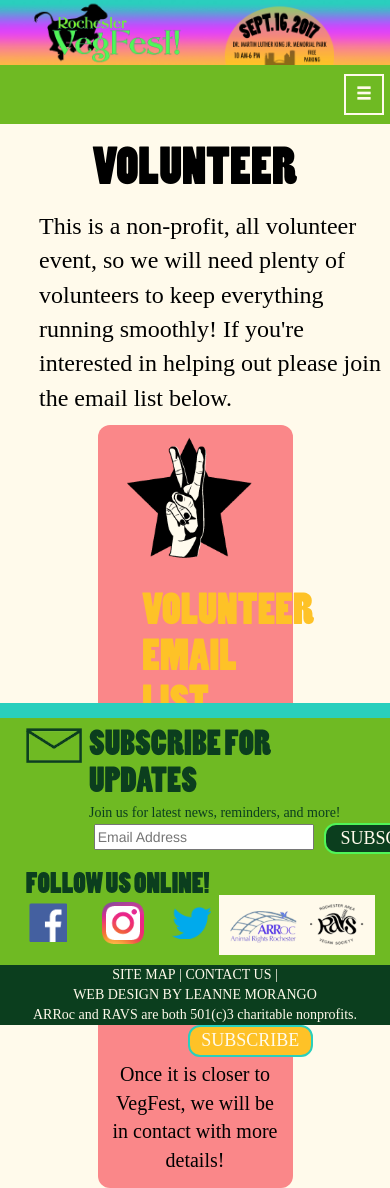
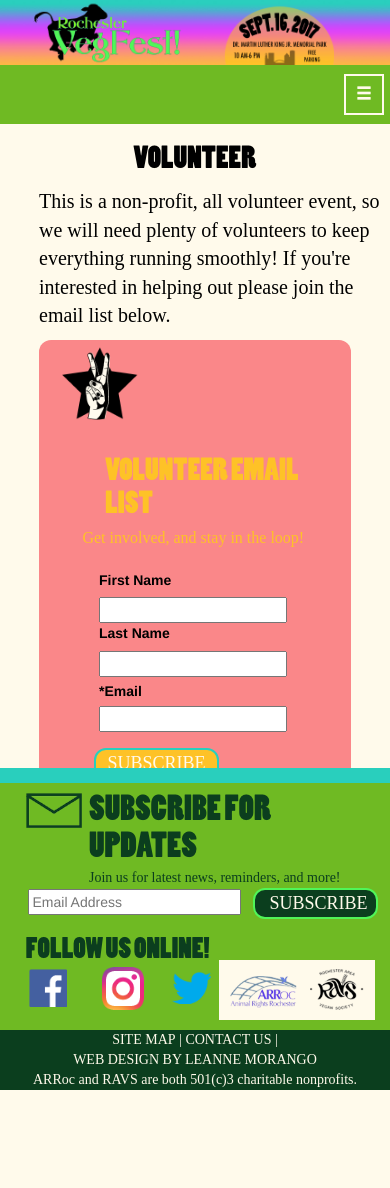
Before and after one commit to LucidDistortion/Rochester-VegFest-Website, a PHP site: page /volunteer.html in a window 390 px wide; the page is wider, and only the part inside the window is pictured. After the commit the page ends 1090 px from the top of that part, so only its background shows below. Run offline with PHP 8.4, Linux system fonts and the light colour scheme; some web fonts are replaced.

Commit message:
volunteer styling and responsivness

```diff
--- a/contact.html
+++ b/contact.html
@@ -70,7 +70,7 @@ Rochester, NY 14602</p>
 	<label for="email">Email</label><br>
 	<input type="text" id="email" name="emailaddress" placeholder="Your email" required><br>
 
-	<!--<input for="antispam"><input id="antispam" type="text" name="url" hidden><br>		Need to figure out how to hide this.-->
+	<!--<input for="antispam"><input id="antispam" type="text" name="url" hidden><br>-->
 
 	<label for="message">Message</label><br>
 	<textarea name="message" placeholder="Questions, Comments..." required></textarea><br><br>
--- a/css/contactstyles.css
+++ b/css/contactstyles.css
@@ -55,10 +55,6 @@ label {
 input[type=text] {
 	margin-bottom:1%;
 	width:25%;
-}
-
-textarea {
-	width:50%;
 }
 
 input[type=submit] {
--- a/css/volunteerstyles.css
+++ b/css/volunteerstyles.css
@@ -56,15 +56,16 @@ margin-right:auto;
 }
 
 #peace {
-	width:150px;
+	width:125px;
 	margin-left:200%;
 	margin-top:20%;
 }
 
-#mc_embed_signup{
-	width: 83%;
-	float:right;
-
+#mc_embed_signup.volunteerxup {
+	width: 100%;
+	float:left;
+	padding-top:10px;
+	padding-bottom:10px;
 }
 
 #mc_embed_signup .clear {
@@ -74,23 +75,43 @@ label {
 	color:black;
 	margin-right:3%;
 }
-input [type=email] {
-width:120%;
+input[type=email] {
+width:100%;
 }
 
-input [type=text] {
+input[type=text] {
+width:85%;
 
+}
+
+#fname {
+	margin:none;
+
+}
+
+#lname {
+	margin-left:-8%;
+}
+
+#email {
+margin:none;
+margin-top:2%;
+}
+
+textarea {
+	width:100%;
 }
 
 input.submitbutton {
 	width:125px !important;
 	background-color:#fec227 !important;
-	font-family:"Futura Condensed Medium" !important;
+	font-family:"Futura Condensed Medium", "Times New Roman" !important;
 	font-size:18px !important;
 	color:#fffaeb !important;
 	border: 2px solid #29cfbd !important;
 	border-radius:12px !important;
-
+	margin-top:13%;
+	margin-left:-4%;
 }
 .footer-email-field {
 	width:95%;
@@ -98,14 +119,6 @@ input.submitbutton {
  	left: 0;
  	margin-left:4%;
  	margin-top:1%;
-}
-
-#emailForm {
-	width: 600px;
-}
-
-.submitbutton {
-	margin-left:70%;
 }
 
 
@@ -126,16 +139,176 @@ p.volmailDetail {
 	margin-top:-2%;
 }
 
-
-
 @media screen and (max-width: 1214px) { /* Breakpoint at which footer becomes a little taller due to bottom links stacking */
 	#main {
-		padding-bottom: 600px;
+		padding-bottom: 800px;
 	}
+
+	#peace {
+	width:100px;
+	margin-top:20%;
+}
+
+input[type=email] {
+width:120%;
+}
+
+input[type=text] {
+width:120%;
+margin-top:2%;
+
+}
+
+#fname {
+	margin:none;
+
+}
+
+#lname {
+	margin-left:0 !important;
+}
+
+#email {
+margin:none;
+margin-top:2%;
+}
+
 }
 
 @media screen and (max-width: 768px) { /* The "mobile" breakpoint - footer colums stack here */
 	#main {
-		padding-bottom: 600px;
+		padding-bottom: 700px;
 	}
+
+	h1 {
+		font-size:30px;
+	}
+
+	h2.vollisttitle {
+	font-size: 30px;
+	margin-left:20%;
+	margin-right:-6%;
+	color:#fec227;
+	margin-top:10%;
 }
+
+	#peace {
+	width:90px;
+}
+
+#volunteerbox {
+width:60%;
+margin-left:20%;
+margin-right:20%;
+}
+
+	p.bodytext {
+	font-size:20px;
+
+}
+
+p.volmailDetail {
+	font-size: 16px;
+	text-align:center;
+	margin-right:-20%;
+	margin-top:-2%;
+}
+
+p.detailtext {
+	font-size:14px;
+	}
+
+input[type=email] {
+width:130%;
+}
+
+input[type=text] {
+width:130%;
+margin-top:2%;
+
+}
+
+#fname {
+	margin:none;
+
+}
+
+#lname {
+	margin-left:0 !important;
+}
+
+#email {
+margin:none;
+margin-top:2%;
+}
+
+
+
+
+@media screen and (max-width: 544px) {
+	#main {
+		padding-bottom: 750px;
+	}
+
+	h1 {
+		font-size:30px;
+	}
+
+	h2.vollisttitle {
+	font-size: 30px;
+	margin-left:20%;
+	margin-right:-6%;
+	color:#fec227;
+	margin-top:10%;
+}
+
+	#peace {
+	width:90px;
+}
+
+#volunteerbox {
+width:80%;
+margin-left:10%;
+margin-right:10%;
+}
+
+	p.bodytext {
+	font-size:20px;
+
+}
+
+p.volmailDetail {
+	font-size: 16px;
+	text-align:center;
+	margin-right:-20%;
+	margin-top:-2%;
+}
+
+p.detailtext {
+	font-size:14px;
+	}
+
+input[type=email] {
+width:150%;
+}
+
+input[type=text] {
+width:150%;
+margin-top:2%;
+
+}
+
+#fname {
+	margin:none;
+
+}
+
+#lname {
+	margin-left:0 !important;
+}
+
+#email {
+margin:none;
+margin-top:2%;
+}
+	}
--- a/volunteer.html
+++ b/volunteer.html
@@ -21,7 +21,6 @@
 <link rel="stylesheet" type="text/css" href="css/body_and_background.css">
 <link rel="stylesheet" type="text/css" href="css/footer.css">
 <link rel="stylesheet" type="text/css" href="css/volunteerstyles.css">
-<!--<link rel="stylesheet" type="text/css" href="css/styles.css">-->
 
 </head>
 
@@ -72,30 +71,37 @@
 								</div>
 
 									<div class="col-xs-11" id="volunteerForm">
+
+
 <!-- Begin MailChimp Signup Form -->
-<div class="col-xs-11" id="mc_embed_signup">
+<div class="col-xs-11 volunteerxup" id="mc_embed_signup">
 <form action="//rocvegfest.us15.list-manage.com/subscribe/post?u=e7e4acaaab6a1bcbd8ade9f2c&amp;id=00487876fb" method="post" id="mc-embedded-subscribe-form" name="mc-embedded-subscribe-form" class="validate" target="_blank" novalidate>
     <div class="col-xs-11" id="mc_embed_signup_scroll">
-<!--<div class="col-xs-11" class="indicates-required"><span class="asterisk">*</span> required</div>-->
-<div class="col-xs-11" class="mc-field-group">
-	<label for="mce-EMAIL"><span class="asterisk">*</span>Email
-</label>
-	<input type="email" value="" name="EMAIL" class="required email" id="mce-EMAIL">
-</div>
-<div class="col-xs-11" class="mc-field-group">
+
+
+<div class="col-xs-12 col-md-6" class="mc-field-groupvol fname">
 	<label for="mce-FNAME">First Name </label>
 	<input type="text" value="" name="FNAME" class="volinput" id="mce-FNAME">
 </div>
-<div class="col-xs-11" class="mc-field-group">
+
+<div class="col-xs-12 col-md-6" class="mc-field-groupvol" id="lname">
 	<label for="mce-LNAME">Last Name </label>
 	<input type="text" value="" name="LNAME" class="volinput" id="mce-LNAME">
 </div>
+
 	<div class="col-xs-11" id="mce-responses" class="clear">
 		<div class="col-xs-11" class="response" id="mce-error-response" style="display:none"></div>
 		<div class="col-xs-11" class="response" id="mce-success-response" style="display:none"></div>
 	</div>    <!-- real people should not fill this in and expect good things - do not remove this or risk form bot signups-->
     <div class="col-xs-11" style="position: absolute; left: -5000px;" aria-hidden="true"><input type="text" name="b_e7e4acaaab6a1bcbd8ade9f2c_00487876fb" tabindex="-1" value=""></div>
-    <div class="col-xs-11" class="clear"><input type="submit" value="SUBSCRIBE" name="subscribe" id="mc-embedded-subscribe" class="submitbutton"></div>
+
+    <div class="col-xs-12 col-md-6" class="mc-field-groupvol" id="email">
+		<label for="mce-EMAILvol"><span class="asterisk">*</span>Email</label>
+		<input type="email" value="" name="EMAIL" class="required email" id="mce-EMAILvol">
+	</div>
+
+    <div class="col-xs-12 col-md-6" class="clear button">
+    	<input type="submit" value="SUBSCRIBE" name="subscribe" id="mc-embedded-subscribe" class="submitbutton"></div>
     </div>
 </form>
 
@@ -109,44 +115,6 @@
 					</div>
 			</div>
 	<p class="detailtext">Once it is closer to VegFest, we will be in contact with more details!</p>
-</div>
-
-<!--<div id="volunteerForm">
-
-<div id="mc_embed_signup">
-<form action="//rocvegfest.us15.list-manage.com/subscribe/post?u=e7e4acaaab6a1bcbd8ade9f2c&amp;id=00487876fb" method="post" id="mc-embedded-subscribe-form" name="mc-embedded-subscribe-form" class="validate" target="_blank" novalidate>
-    <div id="mc_embed_signup_scroll">
-<div class="indicates-required"><span class="asterisk">*</span> required</div>
-<div class="mc-field-group">
-	<label for="mce-EMAIL">Email Address  <span class="asterisk">*</span>
-</label>
-	<input type="email" value="" name="EMAIL" class="required email" id="mce-EMAIL">
-</div>
-<div class="mc-field-group">
-	<label for="mce-FNAME">First Name </label>
-	<input type="text" value="" name="FNAME" class="volinput" id="mce-FNAME">
-</div>
-<div class="mc-field-group">
-	<label for="mce-LNAME">Last Name </label>
-	<input type="text" value="" name="LNAME" class="volinput" id="mce-LNAME">
-</div>
-	<div id="mce-responses" class="clear">
-		<div class="response" id="mce-error-response" style="display:none"></div>
-		<div class="response" id="mce-success-response" style="display:none"></div>
-	</div>
-    <div style="position: absolute; left: -5000px;" aria-hidden="true"><input type="text" name="b_e7e4acaaab6a1bcbd8ade9f2c_00487876fb" tabindex="-1" value=""></div>
-    <div class="clear"><input type="submit" value="Subscribe" name="subscribe" id="mc-embedded-subscribe" class="submitbutton"></div>
-    </div>
-</form>
-</div>
-
-
-</div>-->
-
-
-
-
-
 </div>
 
 <div class="container-fluid" id="footer">
@@ -241,5 +209,6 @@
 		</div>
 	</div>
 </div>
+</div>
 </body>
 </html>
```
